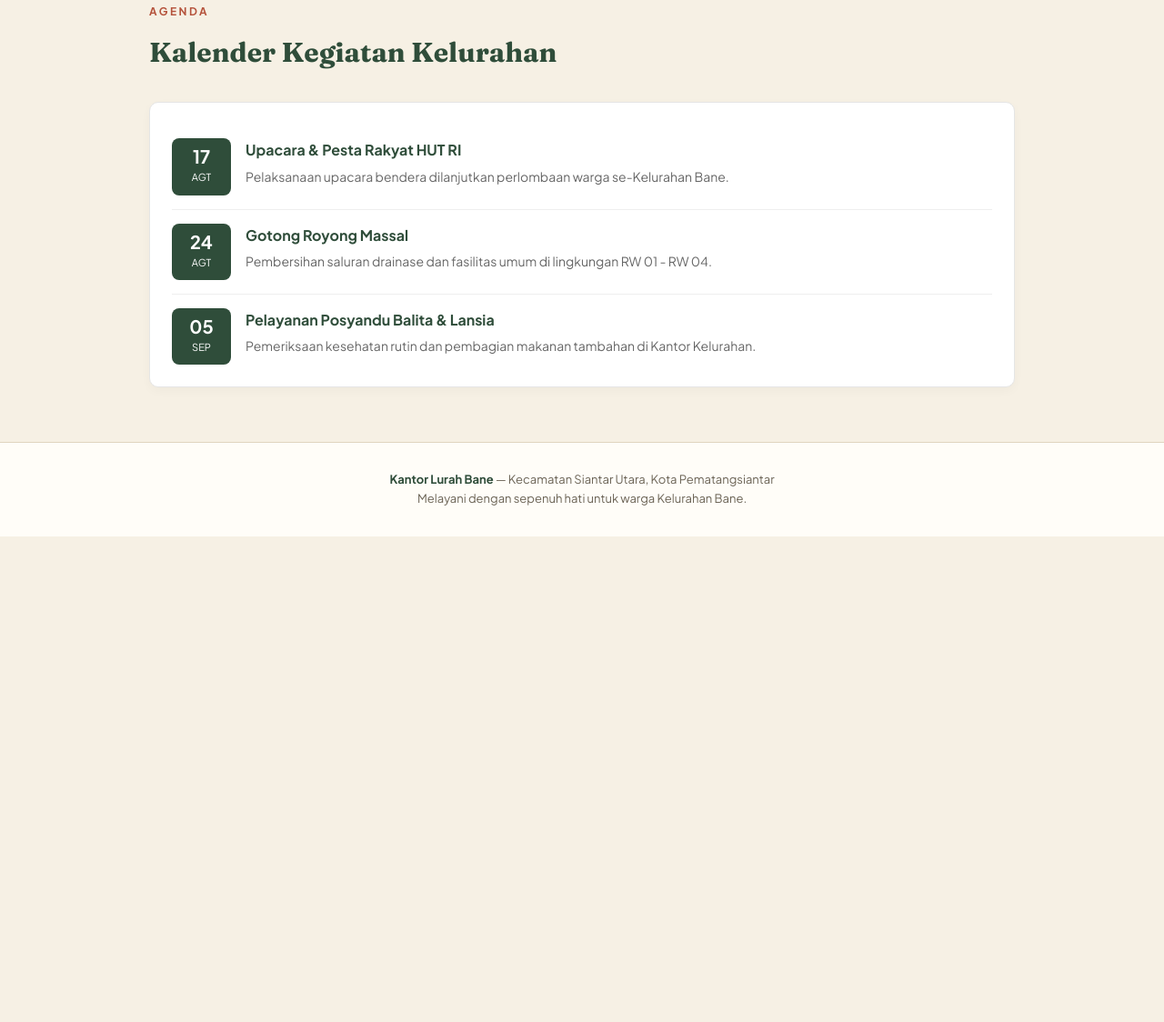
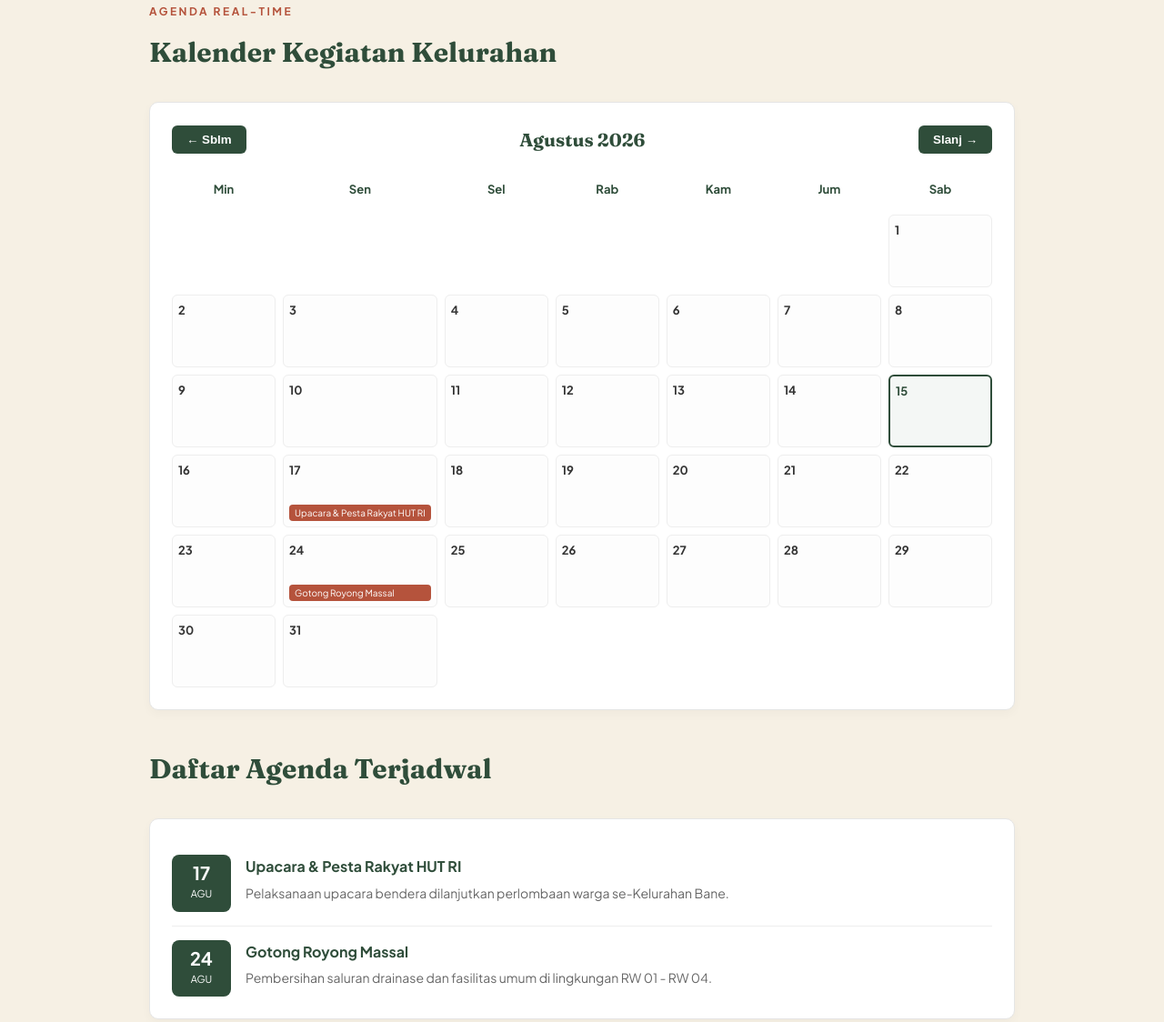
Before and after one commit to Yanto-Prime/Kelurahan-Bane, a plain HTML site: page kalender.html in a window 1280 px wide. Shown: the part 146-1270 px from the top of the page at 91% size. Before the commit the page ends 800 px from the top, so only its background shows below. Drawn offline with Linux system fonts and the light colour scheme.

Commit message:
Update kalender.html

```diff
--- a/kalender.html
+++ b/kalender.html
@@ -6,28 +6,7 @@
 <title>Kalender Kegiatan — Kelurahan Bane</title>
 <link rel="stylesheet" href="css/style.css">
 <style>
-  /* Style Tombol Burger Menu */
-  .menu-toggle {
-    display: none;
-    flex-direction: column;
-    justify-content: space-between;
-    width: 30px;
-    height: 21px;
-    background: transparent;
-    border: none;
-    cursor: pointer;
-    padding: 0;
-    z-index: 1000;
-  }
-  .menu-toggle span {
-    width: 100%;
-    height: 3px;
-    background-color: #2f4d3a;
-    border-radius: 3px;
-    transition: all 0.3s ease;
-  }
-
-  /* Base Style Kalender & Agenda */
+  /* Base Style Kalender Real-Time */
   .calendar-card {
     background: #ffffff;
     border: 1px solid #e5e5e5;
@@ -35,6 +14,94 @@
     padding: 24px;
     box-shadow: 0 4px 12px rgba(0,0,0,0.03);
     margin-top: 25px;
+  }
+
+  /* Header Navigasi Kalender (Bulan & Tombol) */
+  .cal-header-nav {
+    display: flex;
+    align-items: center;
+    justify-content: space-between;
+    margin-bottom: 20px;
+  }
+  .cal-header-nav h3 {
+    font-family: var(--font-display);
+    font-size: 20px;
+    color: #2f4d3a;
+    margin: 0;
+  }
+  .cal-btn {
+    background: #2f4d3a;
+    color: #ffffff;
+    border: none;
+    padding: 8px 16px;
+    border-radius: 6px;
+    cursor: pointer;
+    font-weight: 600;
+    transition: background 0.2s;
+  }
+  .cal-btn:hover {
+    background: #b5533c;
+  }
+
+  /* Grid Kalender */
+  .calendar-grid {
+    display: grid;
+    grid-template-columns: repeat(7, 1fr);
+    gap: 8px;
+  }
+  .dow {
+    text-align: center;
+    font-weight: bold;
+    color: #2f4d3a;
+    font-size: 13px;
+    padding: 8px 0;
+  }
+  .day-cell {
+    min-height: 80px;
+    background: #fdfdfd;
+    border: 1px solid #eee;
+    border-radius: 6px;
+    padding: 6px;
+    font-size: 13px;
+    position: relative;
+    display: flex;
+    flex-direction: column;
+    justify-content: space-between;
+  }
+  .day-cell.empty {
+    background: transparent;
+    border: none;
+  }
+  .day-cell.today {
+    border: 2px solid #2f4d3a;
+    background: #f4f7f5;
+  }
+  .day-cell .num {
+    font-weight: 700;
+    color: #333;
+  }
+  .day-cell.today .num {
+    color: #2f4d3a;
+  }
+
+  /* Badge Event */
+  .event-badge {
+    background: #b5533c;
+    color: white;
+    font-size: 10px;
+    padding: 3px 6px;
+    border-radius: 4px;
+    margin-top: 4px;
+    cursor: pointer;
+    line-height: 1.2;
+    overflow: hidden;
+    text-overflow: ellipsis;
+    white-space: nowrap;
+  }
+
+  /* List Agenda di Bawah Kalender */
+  .agenda-section {
+    margin-top: 40px;
   }
   .event-list {
     display: flex;
@@ -82,7 +149,7 @@
     color: #666;
   }
 
-  /* Responsif khusus Layar HP (Mobile View) */
+  /* Responsif Layar HP (Mobile View) */
   @media (max-width: 768px) {
     .menu-toggle {
       display: flex;
@@ -102,6 +169,9 @@
     }
     .nav-links.active {
       display: flex;
+      flex-direction: row;
+      flex-wrap: wrap;
+      justify-content: space-around;
     }
     .menu-toggle.active span:nth-child(1) {
       transform: translateY(9px) rotate(45deg);
@@ -112,13 +182,22 @@
     .menu-toggle.active span:nth-child(3) {
       transform: translateY(-9px) rotate(-45deg);
     }
+    .day-cell {
+      min-height: 50px;
+      padding: 4px;
+      font-size: 11px;
+    }
+    .event-badge {
+      font-size: 8px;
+      padding: 2px 4px;
+    }
   }
 </style>
 </head>
 <body>
 
 <nav class="navbar">
-  <a href="index.html" class="brand">
+  <a href="/" class="brand">
     <svg class="crest" viewBox="0 0 40 40" fill="none">
       <path d="M20 4 C20 4 8 14 8 24 C8 30 13 34 20 34 C27 34 32 30 32 24 C32 14 20 4 20 4Z" fill="#2f4d3a"/>
       <circle cx="20" cy="22" r="4" fill="#c9962c"/>
@@ -134,51 +213,37 @@
   </button>
 
   <div class="nav-links" id="navLinks">
-    <a href="index.html">Beranda</a>
-    <a href="struktur.html">Struktur Organisasi</a>
-    <a href="kalender.html" class="active">Kalender</a>
-    <a href="album.html">Album</a>
+    <a href="/">Beranda</a>
+    <a href="struktur">Struktur Organisasi</a>
+    <a href="kalender" class="active">Kalender</a>
+    <a href="album">Album</a>
   </div>
 </nav>
 <div class="motif-strip"></div>
 
 <section class="section" style="padding-top:60px; padding-bottom:60px;">
-  <div class="section-eyebrow">Agenda</div>
+  <div class="section-eyebrow">Agenda Real-Time</div>
   <h2>Kalender Kegiatan Kelurahan</h2>
 
+  <!-- INTERACTIVE CALENDAR -->
   <div class="calendar-card">
-    <div class="event-list">
-      <div class="event-item">
-        <div class="event-date">
-          <div class="day">17</div>
-          <div class="month">Agt</div>
-        </div>
-        <div class="event-details">
-          <h3>Upacara &amp; Pesta Rakyat HUT RI</h3>
-          <p>Pelaksanaan upacara bendera dilanjutkan perlombaan warga se-Kelurahan Bane.</p>
-        </div>
-      </div>
+    <div class="cal-header-nav">
+      <button class="cal-btn" id="prevBtn">&larr; Sblm</button>
+      <h3 id="monthYearTitle">Bulan Tahun</h3>
+      <button class="cal-btn" id="nextBtn">Slanj &rarr;</button>
+    </div>
 
-      <div class="event-item">
-        <div class="event-date">
-          <div class="day">24</div>
-          <div class="month">Agt</div>
-        </div>
-        <div class="event-details">
-          <h3>Gotong Royong Massal</h3>
-          <p>Pembersihan saluran drainase dan fasilitas umum di lingkungan RW 01 - RW 04.</p>
-        </div>
-      </div>
+    <div class="calendar-grid" id="calendarGrid">
+      <!-- Grid hari & tanggal dimasukkan via JavaScript -->
+    </div>
+  </div>
 
-      <div class="event-item">
-        <div class="event-date">
-          <div class="day">05</div>
-          <div class="month">Sep</div>
-        </div>
-        <div class="event-details">
-          <h3>Pelayanan Posyandu Balita &amp; Lansia</h3>
-          <p>Pemeriksaan kesehatan rutin dan pembagian makanan tambahan di Kantor Kelurahan.</p>
-        </div>
+  <!-- LIST AGENDA BULAN INI -->
+  <div class="agenda-section">
+    <h2>Daftar Agenda Terjadwal</h2>
+    <div class="calendar-card">
+      <div class="event-list" id="eventListContainer">
+        <!-- Event item dimasukkan via JavaScript -->
       </div>
     </div>
   </div>
@@ -189,17 +254,149 @@
   Melayani dengan sepenuh hati untuk warga Kelurahan Bane.
 </footer>
 
-<!-- SCRIPT BURGER MENU TOGGLE -->
+<!-- SCRIPT LOGIKA KALENDER REAL-TIME -->
 <script>
+  // Mobile Burger Menu Toggle
   const menuToggle = document.getElementById('menuToggle');
   const navLinks = document.getElementById('navLinks');
-
   if (menuToggle && navLinks) {
     menuToggle.addEventListener('click', () => {
       menuToggle.classList.toggle('active');
       navLinks.classList.toggle('active');
     });
   }
+
+  // DATA KEGIATAN (Format: YYYY-MM-DD)
+  const eventsData = [
+    { date: "2026-08-17", title: "Upacara & Pesta Rakyat HUT RI", desc: "Pelaksanaan upacara bendera dilanjutkan perlombaan warga se-Kelurahan Bane." },
+    { date: "2026-08-24", title: "Gotong Royong Massal", desc: "Pembersihan saluran drainase dan fasilitas umum di lingkungan RW 01 - RW 04." },
+    { date: "2026-09-05", title: "Posyandu Balita & Lansia", desc: "Pemeriksaan kesehatan rutin dan pembagian makanan tambahan di Kantor Kelurahan." },
+    { date: "2026-09-12", title: "Rapat Koordinasi RT/RW", desc: "Evaluasi keamanan dan kebersihan wilayah Kelurahan Bane." }
+  ];
+
+  const monthNames = [
+    "Januari", "Februari", "Maret", "April", "Mei", "Juni",
+    "Juli", "Agustus", "September", "Oktober", "November", "Desember"
+  ];
+
+  let currentDate = new Date(); // Real-time date
+
+  function renderCalendar() {
+    const year = currentDate.getFullYear();
+    const month = currentDate.getMonth();
+
+    // Set Judul Header Kalender
+    document.getElementById('monthYearTitle').innerText = `${monthNames[month]} ${year}`;
+
+    const calendarGrid = document.getElementById('calendarGrid');
+    calendarGrid.innerHTML = '';
+
+    // Nama-nama Hari Header
+    const daysOfWeek = ["Min", "Sen", "Sel", "Rab", "Kam", "Jum", "Sab"];
+    daysOfWeek.forEach(day => {
+      const dowDiv = document.createElement('div');
+      dowDiv.className = 'dow';
+      dowDiv.innerText = day;
+      calendarGrid.appendChild(dowDiv);
+    });
+
+    // Tanggal Pertama & Jumlah Hari dalam Bulan
+    const firstDayIndex = new Date(year, month, 1).getDay();
+    const lastDate = new Date(year, month + 1, 0).getDate();
+
+    // Kotak Kosong Sebelum Tanggal 1
+    for (let i = 0; i < firstDayIndex; i++) {
+      const emptyCell = document.createElement('div');
+      emptyCell.className = 'day-cell empty';
+      calendarGrid.appendChild(emptyCell);
+    }
+
+    // Generator Tanggal
+    const today = new Date();
+    for (let day = 1; day <= lastDate; day++) {
+      const dayCell = document.createElement('div');
+      dayCell.className = 'day-cell';
+
+      // Cek Hari Ini
+      if (day === today.getDate() && month === today.getMonth() && year === today.getFullYear()) {
+        dayCell.classList.add('today');
+      }
+
+      const numDiv = document.createElement('div');
+      numDiv.className = 'num';
+      numDiv.innerText = day;
+      dayCell.appendChild(numDiv);
+
+      // Cek Event pada Tanggal Ini
+      const formattedMonth = String(month + 1).padStart(2, '0');
+      const formattedDay = String(day).padStart(2, '0');
+      const dateString = `${year}-${formattedMonth}-${formattedDay}`;
+
+      const matchedEvents = eventsData.filter(e => e.date === dateString);
+      matchedEvents.forEach(evt => {
+        const badge = document.createElement('div');
+        badge.className = 'event-badge';
+        badge.innerText = evt.title;
+        badge.title = evt.desc;
+        badge.onclick = () => alert(`${evt.title}\n\n${evt.desc}`);
+        dayCell.appendChild(badge);
+      });
+
+      calendarGrid.appendChild(dayCell);
+    }
+
+    renderEventList(month, year);
+  }
+
+  // Render List Agenda di Bawah Kalender
+  function renderEventList(month, year) {
+    const container = document.getElementById('eventListContainer');
+    container.innerHTML = '';
+
+    const formattedMonth = String(month + 1).padStart(2, '0');
+    const monthPrefix = `${year}-${formattedMonth}`;
+
+    const currentMonthEvents = eventsData.filter(e => e.date.startsWith(monthPrefix));
+
+    if (currentMonthEvents.length === 0) {
+      container.innerHTML = `<p style="color:#666; text-align:center; margin:10px 0;">Tidak ada agenda kegiatan untuk bulan ini.</p>`;
+      return;
+    }
+
+    currentMonthEvents.forEach(evt => {
+      const eventDateObj = new Date(evt.date);
+      const dayNum = eventDateObj.getDate();
+      const monthShort = monthNames[eventDateObj.getMonth()].substring(0, 3);
+
+      const itemHtml = `
+        <div class="event-item">
+          <div class="event-date">
+            <div class="day">${dayNum}</div>
+            <div class="month">${monthShort}</div>
+          </div>
+          <div class="event-details">
+            <h3>${evt.title}</h3>
+            <p>${evt.desc}</p>
+          </div>
+        </div>
+      `;
+      container.innerHTML += itemHtml;
+    });
+  }
+
+  // Event Listener Tombol Navigasi Bulan
+  document.getElementById('prevBtn').addEventListener('click', () => {
+    currentDate.setMonth(currentDate.getMonth() - 1);
+    renderCalendar();
+  });
+
+  document.getElementById('nextBtn').addEventListener('click', () => {
+    currentDate.setMonth(currentDate.getMonth() + 1);
+    renderCalendar();
+  });
+
+  // Inisialisasi Kalender Pertama Kali
+  renderCalendar();
 </script>
 
 </body>
```
